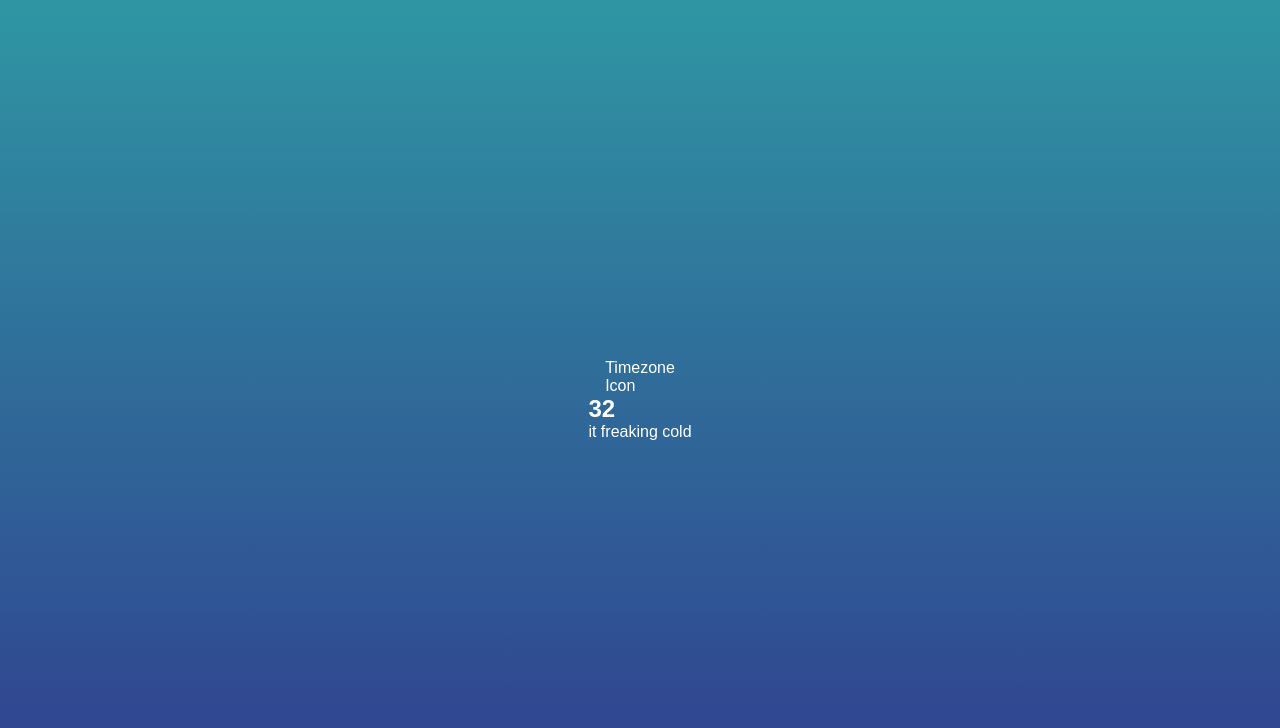
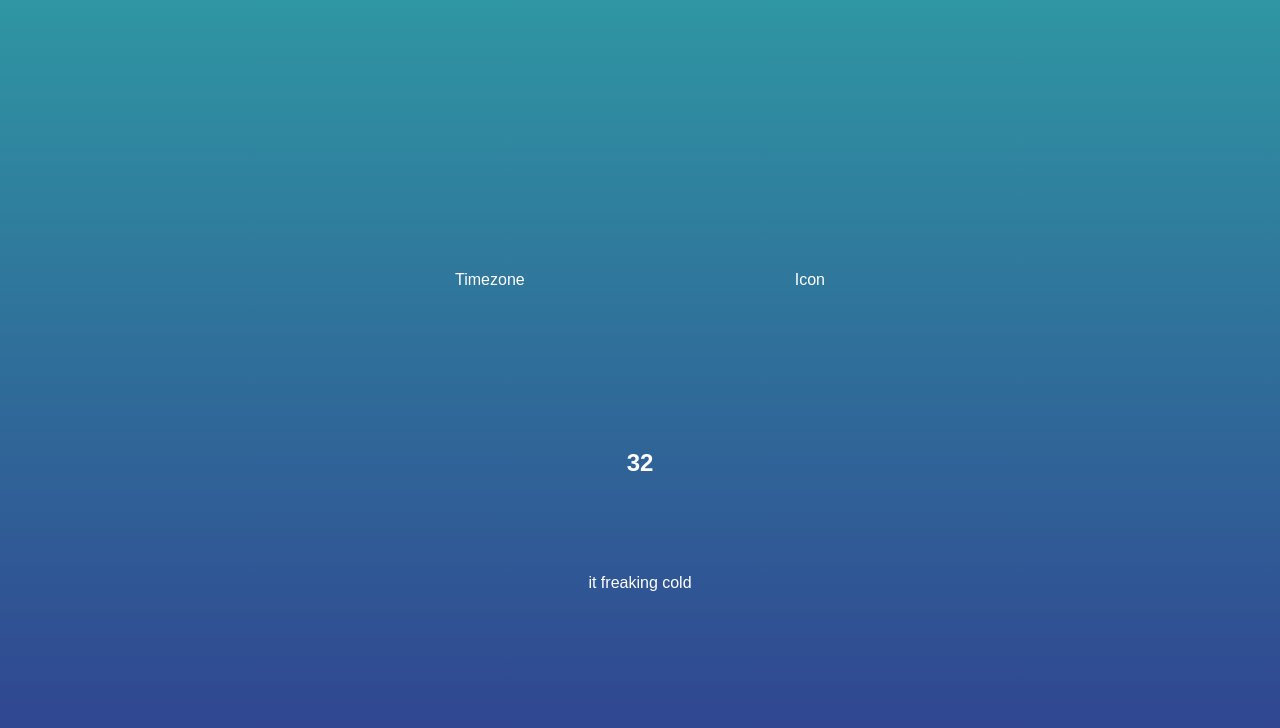
Before and after one commit to Billy12-svg/weather-app, a plain HTML site: page index.html in a window 1280 px wide. Drawn offline with Linux system fonts and the light colour scheme; files whose address does not match are found by name.

Commit message:
added css changes

```diff
--- a/css/styles.css
+++ b/css/styles.css
@@ -14,3 +14,14 @@ body{
     font-family: sans-serif;
     color: white;
 }
+.location,
+.temperature{
+    height: 30vh;
+    width: 50%;
+    display: flex;
+    justify-content: space-around;
+    align-items: center;
+}
+.temperature{
+    flex-direction: column;
+}
```
